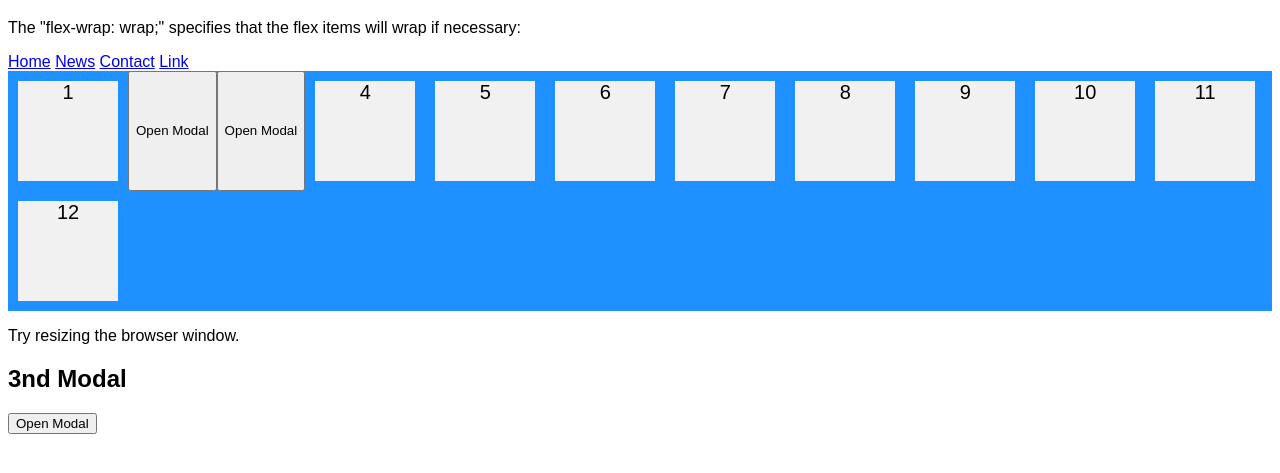
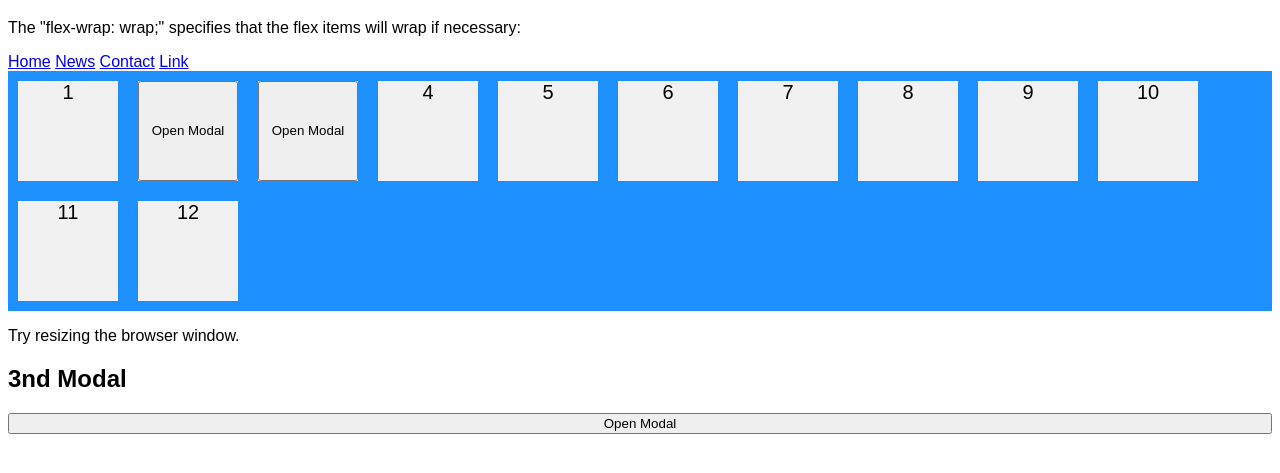
Before and after one commit to llggl/tc, a plain HTML site: page landing.html in a window 1280 px wide. Shown: the part 61-534 px from the top of the page. Drawn offline with Linux system fonts and the light colour scheme.

Commit message:
Update landing.html

```diff
--- a/landing.html
+++ b/landing.html
@@ -21,6 +21,11 @@ body {font-family: sans-serif;}
   font-size: 20px;
 }
 
+.modal-button{
+  width: 100%;
+  height: 100%;
+}
+
 /* The Modal (background) */
 .modal {
   display: none; /* Hidden by default */
@@ -42,7 +47,7 @@ body {font-family: sans-serif;}
   background-color: #fefefe;
   margin: auto;
   padding: 0;
-  width: 80%;
+  width: 400px;
   box-shadow: 0 4px 8px 0 rgba(0,0,0,0.2),0 6px 20px 0 rgba(0,0,0,0.19);
   animation-name: animatetop;
   animation-duration: 0.4s
@@ -92,8 +97,8 @@ body {font-family: sans-serif;}
 
 <div class="flex-container">
   <div>1</div>
-<button class="modal-button" href="#myModal1"><div>Open Modal</div></button>
-<button class="modal-button" href="#myModal2"><div>Open Modal</div></button>
+<div><button class="modal-button" href="#myModal1">Open Modal</button></div>
+<div><button class="modal-button" href="#myModal2">Open Modal</button></div>
   <div>4</div>
   <div>5</div>
   <div>6</div>
```
